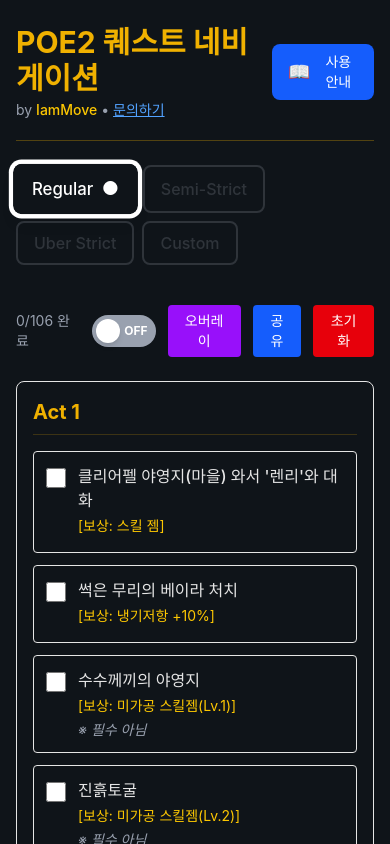
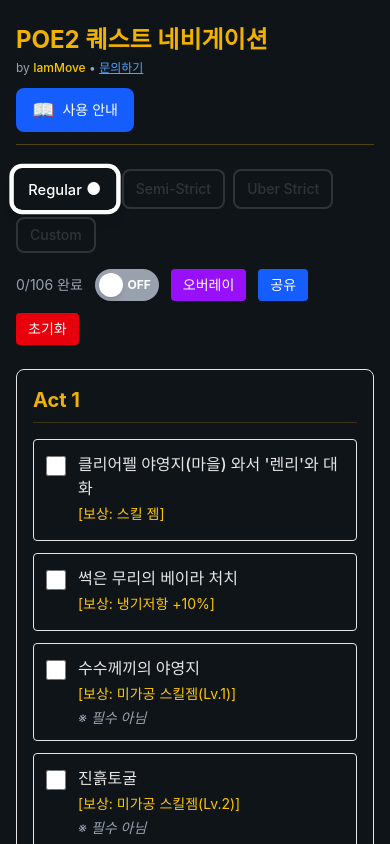
Before and after one commit to Iam-Move/POE2QuestAlarm, a React (Vite) app: page / in a window 390 px wide. Shown: the top 844 px of the page. Built offline with nearby package versions, Linux system fonts and the light colour scheme; a web font is replaced by a local one.

Commit message:
Add files via upload

```diff
--- a/src/App.jsx
+++ b/src/App.jsx
@@ -300,10 +300,10 @@
     <div className="min-h-screen py-6 px-4">
       <div className="max-w-4xl mx-auto">
         <header className="mb-6 border-b border-yellow-500/30 pb-3">
-          <div className="flex items-center justify-between mb-2">
+          <div className="flex flex-col sm:flex-row sm:items-center sm:justify-between gap-3">
             <div>
-              <h1 className="text-3xl font-bold text-yellow-500">POE2 퀘스트 네비게이션</h1>
-              <p className="text-sm text-gray-400 mt-1">
+              <h1 className="text-2xl sm:text-3xl font-bold text-yellow-500">POE2 퀘스트 네비게이션</h1>
+              <p className="text-xs sm:text-sm text-gray-400 mt-1">
                 by <span className="text-yellow-400 font-medium">IamMove</span>
                 {' • '}
                 <a
@@ -318,7 +318,7 @@
             </div>
             <button
               onClick={() => setIsGuideOpen(true)}
-              className="px-4 py-2 bg-blue-600 hover:bg-blue-700 text-white text-sm rounded-lg transition-colors flex items-center gap-2"
+              className="px-4 py-2 bg-blue-600 hover:bg-blue-700 text-white text-sm rounded-lg transition-colors flex items-center gap-2 self-start sm:self-auto"
               title="사용 안내 보기"
             >
               <span className="text-lg">📖</span>
@@ -327,10 +327,10 @@
           </div>
         </header>
 
-        <div className="mb-6 flex flex-wrap items-center justify-between gap-4">
+        <div className="mb-6 flex flex-col sm:flex-row sm:items-center sm:justify-between gap-4">
           <FilterBar currentFilter={filter} onFilterChange={handleFilterChange} />
 
-          <div className="flex items-center gap-3">
+          <div className="flex flex-wrap items-center gap-3">
             <span className="text-sm text-gray-400">
               {completedQuests}/{totalQuests} 완료
             </span>
--- a/src/components/FilterBar.jsx
+++ b/src/components/FilterBar.jsx
@@ -9,7 +9,7 @@
   ];
 
   return (
-    <div className="flex gap-2 mb-6 flex-wrap">
+    <div className="flex gap-2 flex-wrap">
       {filters.map(filter => {
         const isActive = currentFilter === filter;
         const colorClass = FILTER_COLORS[filter];
@@ -19,7 +19,7 @@
             key={filter}
             onClick={() => onFilterChange(filter)}
             className={`
-              px-4 py-2 rounded-lg font-medium transition-all border-2
+              px-3 sm:px-4 py-1.5 sm:py-2 rounded-lg font-medium transition-all border-2 text-sm sm:text-base
               ${isActive
                 ? `${colorClass} text-white scale-105 shadow-lg border-transparent ring-2 ring-offset-2 ring-offset-poe-dark`
                 : 'bg-poe-card/20 text-gray-600 hover:text-gray-400 hover:bg-poe-card/30 border-poe-border/10 opacity-50'
@@ -28,7 +28,7 @@
             style={isActive ? {} : { filter: 'grayscale(50%)' }}
           >
             {FILTER_LABELS[filter]}
-            {isActive && <span className="ml-2 text-lg">●</span>}
+            {isActive && <span className="ml-1 sm:ml-2 text-base sm:text-lg">●</span>}
           </button>
         );
       })}
```
